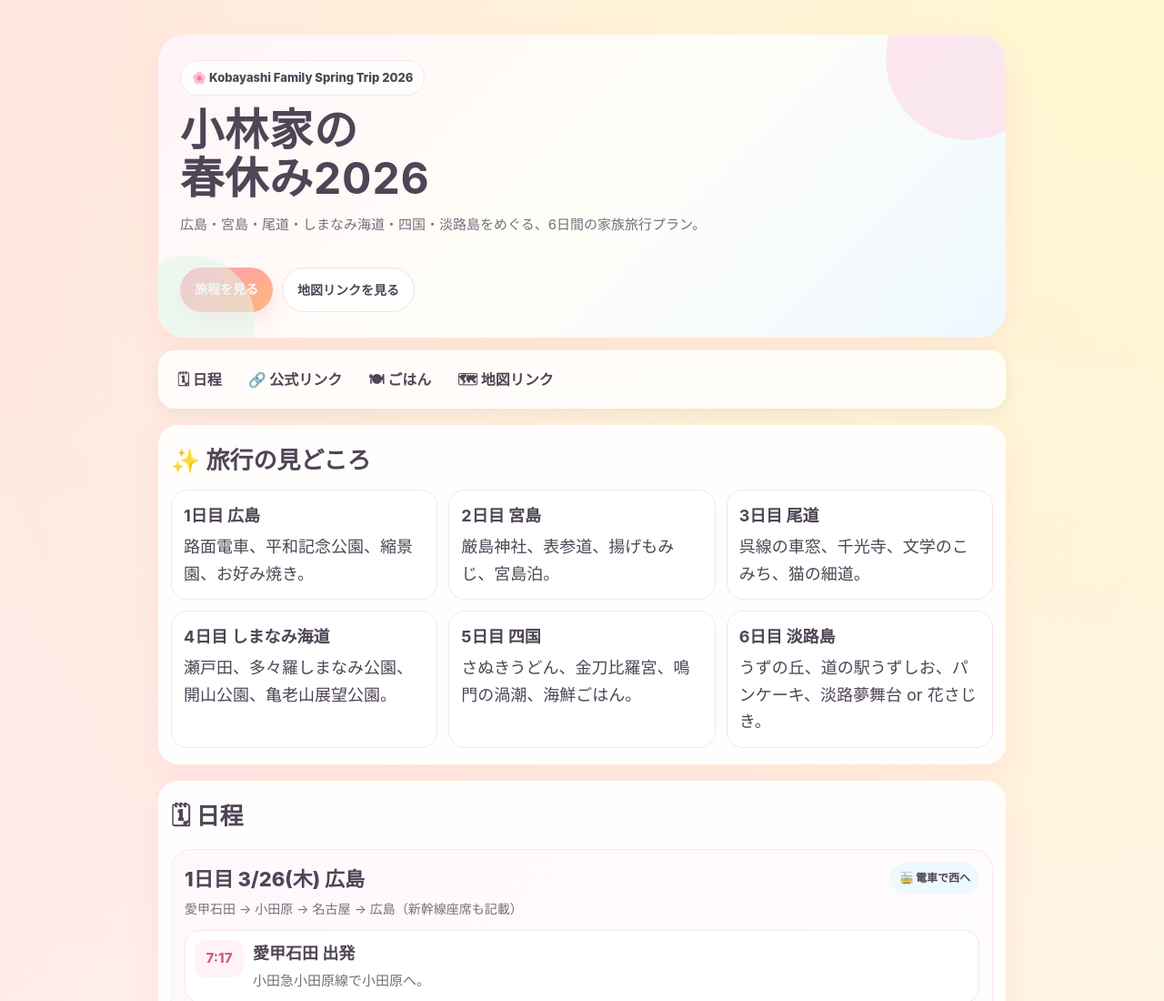
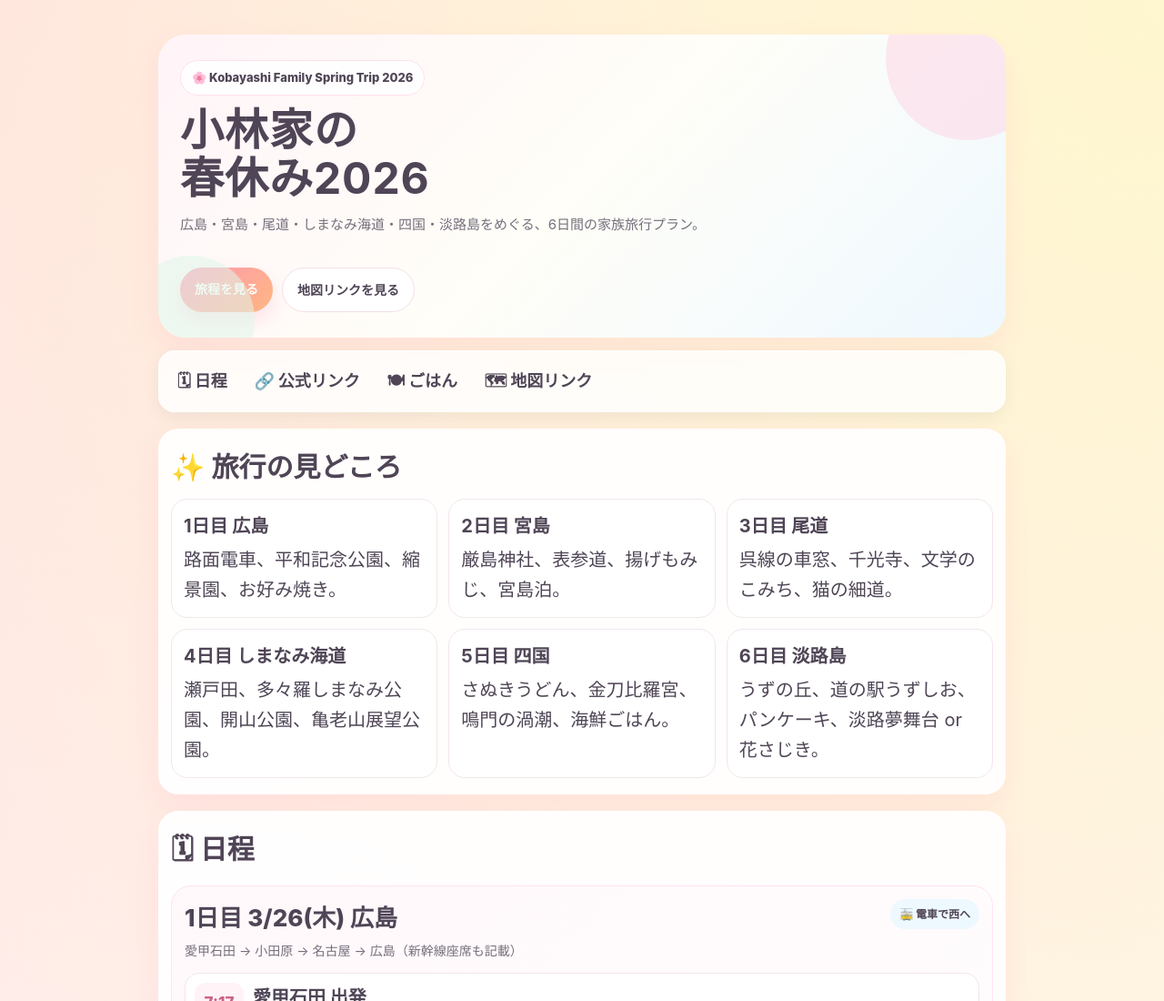
Before and after one commit to tothy5423/spring2026, a plain HTML site: page index.html in a window 1280 px wide. Shown: the top 1100 px of the page at 91% size. Drawn offline with Linux system fonts and the light colour scheme.

Commit message:
Even larger font

```diff
--- a/index.html
+++ b/index.html
@@ -24,7 +24,7 @@
     * { box-sizing: border-box; }
     html { scroll-behavior: smooth; }
     body {
-      font-size: 18px;
+      font-size: 20px;
       margin: 0;
       color: var(--text);
       font-family: -apple-system, BlinkMacSystemFont, "Hiragino Sans", "Yu Gothic", sans-serif;
@@ -204,7 +204,7 @@
     .nav a {
       display: inline-block;
       text-decoration: none;
-      font-size: 16px;
+      font-size: 18px;
       font-weight: 800;
       padding: 10px 12px;
       border-radius: 14px;
@@ -222,7 +222,7 @@
 
     .section h2 {
       margin: 0 0 8px;
-      font-size: 26px;
+      font-size: 30px;
       display: flex;
       align-items: center;
       gap: 10px;
@@ -288,7 +288,7 @@
     }
 
     .day-title {
-      font-size: 22px;
+      font-size: 26px;
       font-weight: 800;
       margin: 0;
     }
@@ -326,7 +326,7 @@
 
     .time {
       text-align: center;
-      font-size: 15px;
+      font-size: 17px;
       font-weight: 800;
       color: #cb6288;
       background: #fff3f8;
@@ -336,12 +336,12 @@
 
     .stop h4 {
       margin: 0;
-      font-size: 18px;
+      font-size: 20px;
     }
 
     .stop p {
       margin: 3px 0 0;
-      font-size: 15px;
+      font-size: 17px;
       color: var(--muted);
     }
 
```
